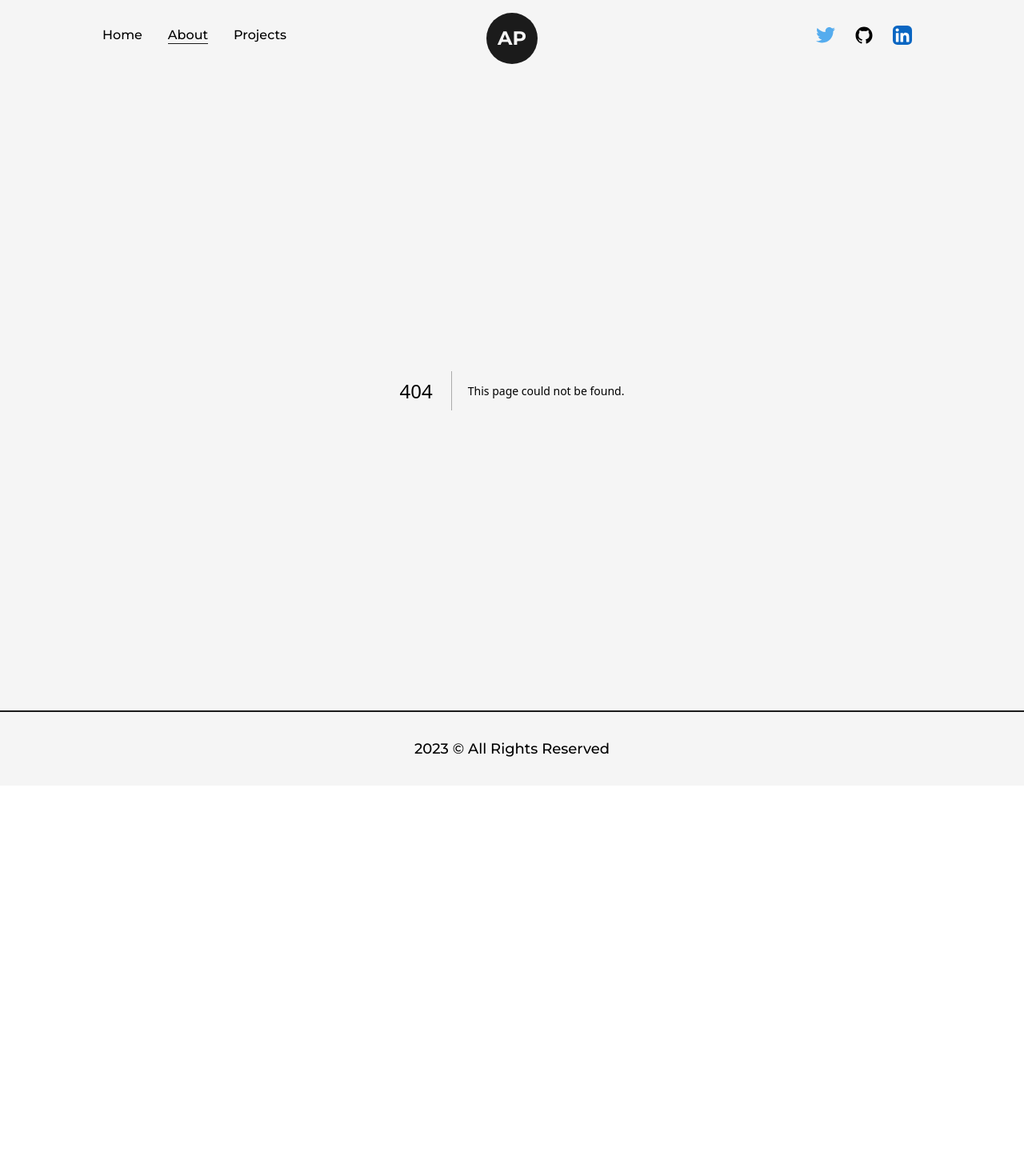
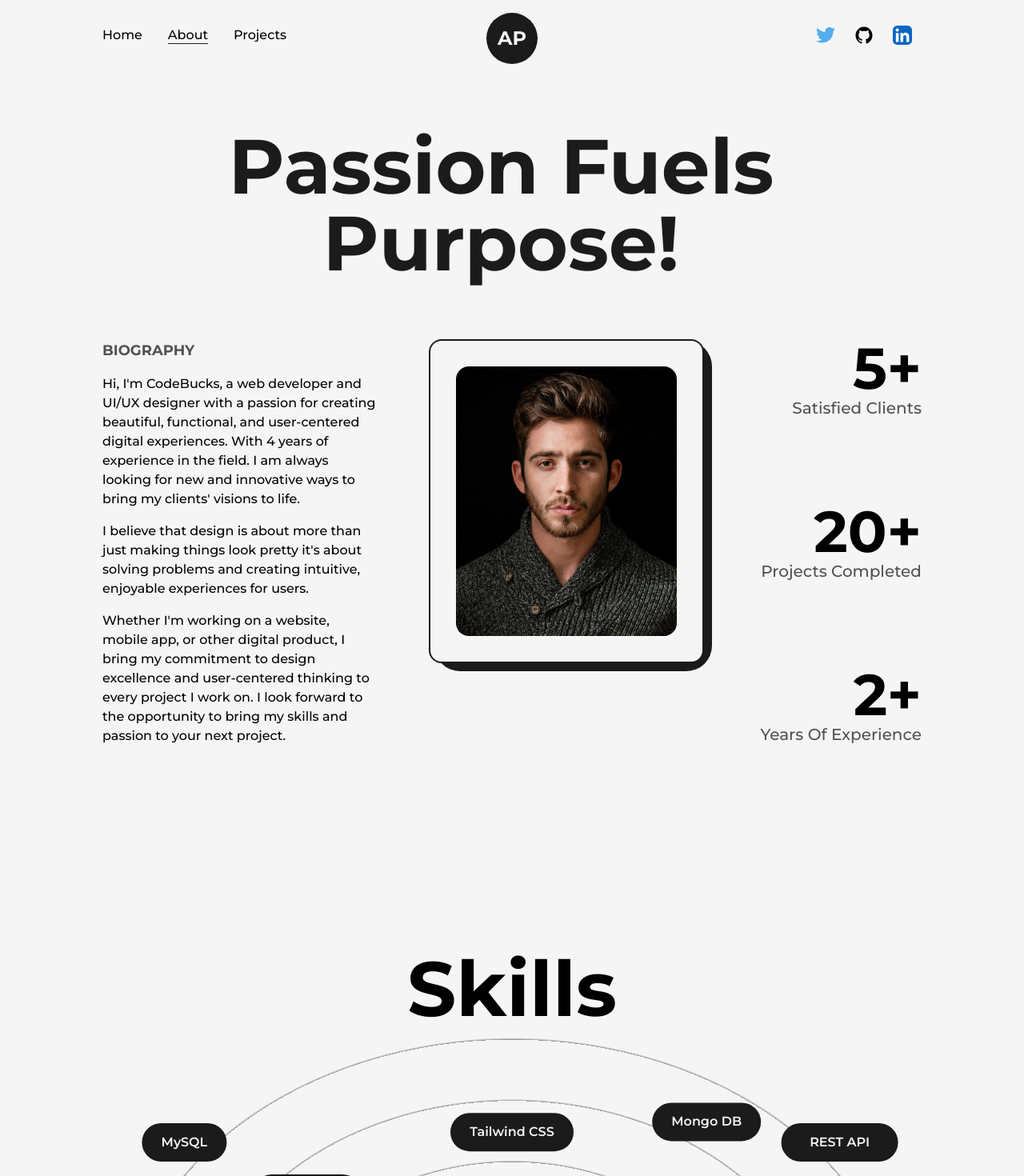
Before and after one commit to Anup4944/next-portfolio, a Next.js app: page /about in a window 1280 px wide. Before the commit this address had no page. Shown: the top 1470 px of the page at 80% size. Before the commit the page ends 982 px from the top, so only its background shows below. Built offline with nearby package versions, Linux system fonts and the light colour scheme.

Commit message:
about and skills added

```diff
--- /dev/null
+++ b/src/components/AnimatedNumbers.jsx
@@ -0,0 +1,30 @@
+import { useInView, useMotionValue, useSpring } from "framer-motion";
+import React, { useEffect, useRef } from "react";
+
+const AnimatedNumbers = ({ value }) => {
+  const ref = useRef(null);
+
+  const motionValue = useMotionValue(0);
+
+  const springValue = useSpring(motionValue, { duration: 3000 });
+
+  const isInView = useInView(ref, { once: true });
+
+  useEffect(() => {
+    if (isInView) {
+      motionValue.set(value);
+    }
+  }, [motionValue, isInView, value]);
+
+  useEffect(() => {
+    springValue.on("change", (latest) => {
+      if (ref.current && latest.toFixed(0) <= value) {
+        ref.current.textContent = latest.toFixed(0);
+      }
+    });
+  }, [springValue, value]);
+
+  return <span ref={ref}></span>;
+};
+
+export default AnimatedNumbers;
--- /dev/null
+++ b/src/components/Skill.jsx
@@ -0,0 +1,19 @@
+import React from "react";
+import { motion } from "framer-motion";
+
+const Skill = ({ name, x, y }) => {
+  return (
+    <motion.div
+      className="flex items-center justify-center rounded-full font-semibold bg-dark text-light py-3 px-6 shadow-dark cursor-pointer absolute"
+      whileHover={{ scale: 1.05 }}
+      initial={{ x: 0, y: 0 }}
+      whileInView={{ x: x, y: y }}
+      transition={{ duration: 1.5 }}
+      viewport={{ once: true }}
+    >
+      {name}
+    </motion.div>
+  );
+};
+
+export default Skill;
--- /dev/null
+++ b/src/components/Skills.jsx
@@ -0,0 +1,37 @@
+import React from "react";
+import { motion } from "framer-motion";
+import Skill from "./Skill";
+
+const Skills = () => {
+  return (
+    <>
+      <div className="font-bold text-8xl mt-64 w-full text-center">Skills</div>
+      <div className="w-full h-screen relative flex items-center justify-center rounded-full bg-circularLight">
+        <motion.div
+          className="flex items-center justify-center rounded-full font-semibold bg-dark text-light p-8 shadow-dark cursor-pointer"
+          whileHover={{ scale: 1.05 }}
+        >
+          Skills
+        </motion.div>
+        <Skill name={"React JS"} x="-20vw" y="-2vw" />
+        <Skill name={"Node JS"} x="-5vw" y="-10vw" />
+        <Skill name={"Next JS"} x="20vw" y="6vw" />
+        <Skill name={"CSS "} x="0vw" y="11vw" />
+        <Skill name={"TypeScript"} x="-20vw" y="-15vw" />
+        <Skill name={"Figma"} x="15vw" y="-12vw" />
+        <Skill name={"JavaScript"} x="32vw" y="-5vw" />
+        <Skill name={"Tailwind CSS"} x="0vw" y="-21vw" />
+        <Skill name={" HTML "} x="-5vw" y="-10vw" />
+        <Skill name={"Github and Git commands"} x="-25vw" y="18vw" />
+        <Skill name={"Firebase"} x="-2vw" y="21vw" />
+        <Skill name={"AWS Stacks"} x="32vw" y="-20vw" />
+        <Skill name={"REST API"} x="32vw" y="-20vw" />
+        <Skill name={"Mongo DB"} x="19vw" y="-22vw" />
+        <Skill name={"MySQL"} x="-32vw" y="-20vw" />
+        <Skill name={"Redux and Context API"} x="-32vw" y="5vw" />
+      </div>
+    </>
+  );
+};
+
+export default Skills;
--- /dev/null
+++ b/src/pages/about.js
@@ -0,0 +1,91 @@
+import AnimatedText from "@/components/AnimatedText";
+import Layout from "@/components/Layout";
+import Head from "next/head";
+import Image from "next/image";
+import React from "react";
+import profilePic from "../../public/images/profile/developer-pic-2.jpg";
+import AnimatedNumbers from "@/components/AnimatedNumbers";
+import Skills from "@/components/Skills";
+
+const about = () => {
+  return (
+    <>
+      <Head>
+        <title>Anup Poudel | About</title>
+        <meta name="description" content="about me"></meta>
+      </Head>
+      <main className="flex w-full flex-col items-center justify-center">
+        <Layout className="pt-16">
+          <AnimatedText text="Passion Fuels Purpose!" className="mb-16" />
+
+          <div className="grid w-full grid-cols-8 gap-16">
+            <div className="col-span-3 flex flex-col items-start justify-start">
+              <h2 className="mb-4 text-lg font-bold uppercase text-dark/75">
+                Biography
+              </h2>
+              <p className="font-medium">
+                Hi, I'm CodeBucks, a web developer and UI/UX designer with a
+                passion for creating beautiful, functional, and user-centered
+                digital experiences. With 4 years of experience in the field. I
+                am always looking for new and innovative ways to bring my
+                clients' visions to life.
+              </p>
+              <p className="font-medium my-4">
+                I believe that design is about more than just making things look
+                pretty it's about solving problems and creating intuitive,
+                enjoyable experiences for users.
+              </p>
+              <p className="font-medium">
+                Whether I'm working on a website, mobile app, or other digital
+                product, I bring my commitment to design excellence and
+                user-centered thinking to every project I work on. I look
+                forward to the opportunity to bring my skills and passion to
+                your next project.
+              </p>
+            </div>
+            <div className="col-span-3 relative h-max rounded-2xl border-2 border-solid border-dark bg-light p-8">
+              <div className="absolute top-0 -right-3 -z-10 w-[102%] h-[103%] rounded-[2rem] bg-dark"></div>
+              <Image
+                src={profilePic}
+                alt="image"
+                className="w-full h-auto rounded-2xl"
+              />
+            </div>
+
+            <div className="col-span-2 flex flex-col items-end justify-between">
+              <div className="flex flex-col items-end justify-center">
+                <span className="inline-block text-7xl font-bold">
+                  <AnimatedNumbers value={5} />+
+                </span>
+                <h2 className="text-xl font-medium capitalize text-dark/75">
+                  Satisfied clients
+                </h2>
+              </div>
+              <div className="flex flex-col items-end justify-center">
+                <span className="inline-block text-7xl font-bold">
+                  {" "}
+                  <AnimatedNumbers value={20} />+
+                </span>
+                <h2 className="text-xl font-medium capitalize text-dark/75">
+                  Projects completed
+                </h2>
+              </div>
+              <div className="flex flex-col items-end justify-center">
+                <span className="inline-block text-7xl font-bold">
+                  {" "}
+                  <AnimatedNumbers value={2} />+
+                </span>
+                <h2 className="text-xl font-medium capitalize text-dark/75">
+                  years of experience
+                </h2>
+              </div>
+            </div>
+          </div>
+          <Skills />
+        </Layout>
+      </main>
+    </>
+  );
+};
+
+export default about;
--- a/tailwind.config.js
+++ b/tailwind.config.js
@@ -17,6 +17,10 @@
       animation: {
         "spin-slow": "spin 8s linear infinite",
       },
+      backgroundImage: {
+        circularLight:
+          "repeating-radial-gradient(rgba(0,0,0,0.4) 2px,#f5f5f5 5px , #f5f5f5 100px);",
+      },
     },
   },
   plugins: [],
```
